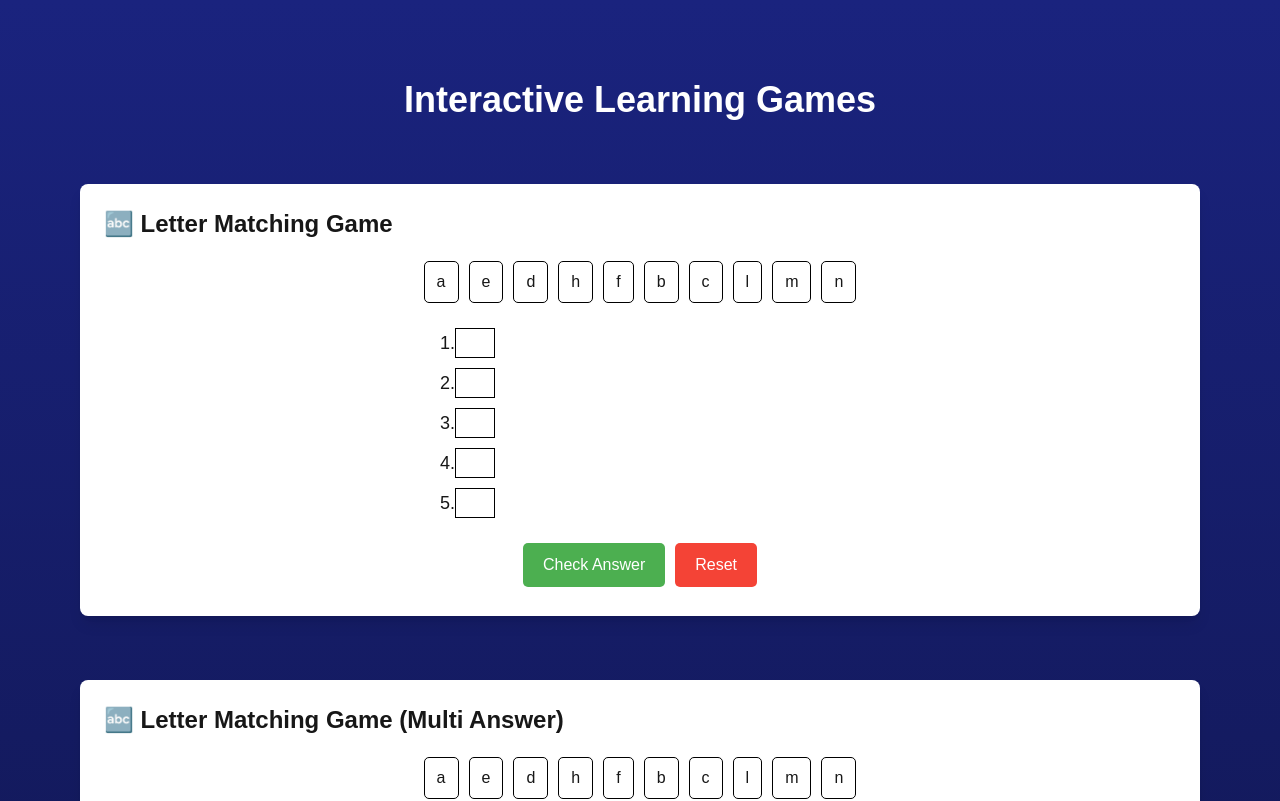
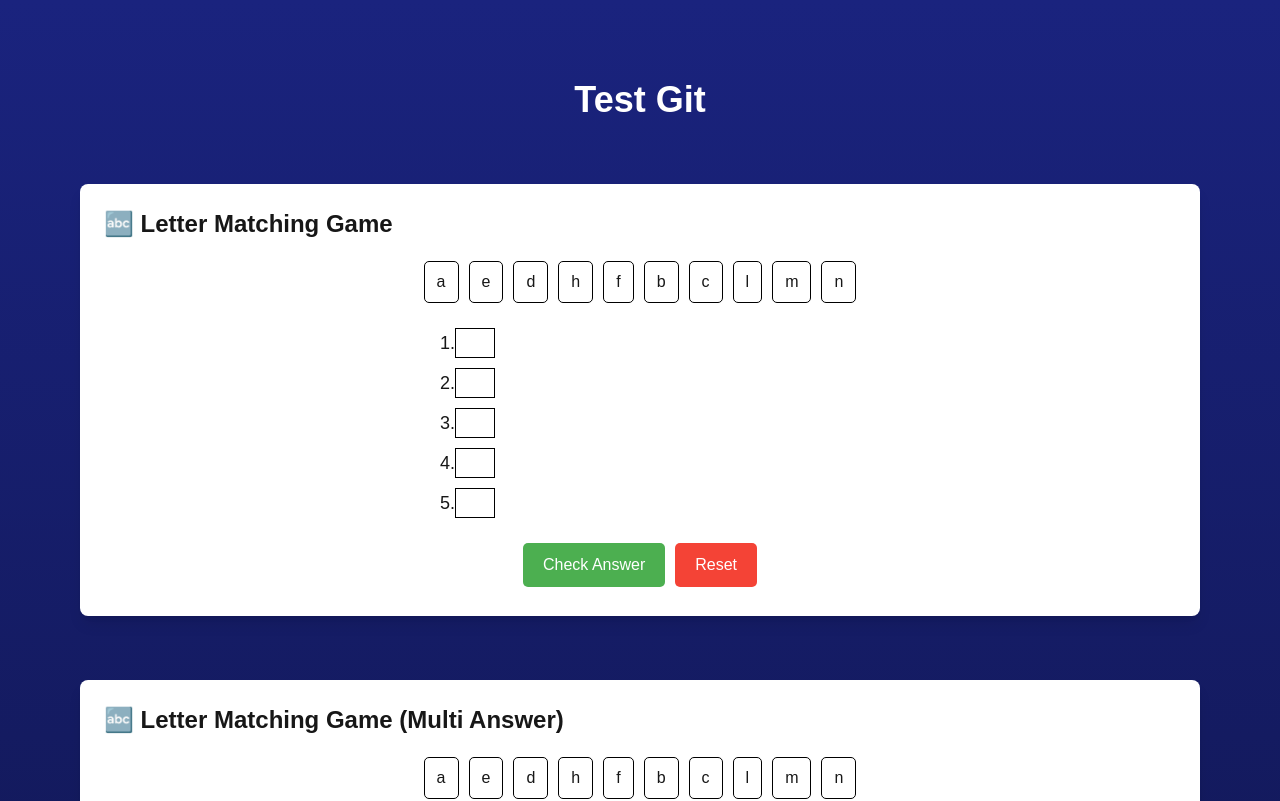
Before and after one commit to Teerapatjundev/R-D-aksorn-tool, a Next.js app: page / in a window 1280 px wide. Shown: the top 801 px of the page. Built offline with nearby package versions, Linux system fonts and the light colour scheme.

Commit message:
test block log file

```diff
--- a/src/app/page.tsx
+++ b/src/app/page.tsx
@@ -16,9 +16,11 @@ export default function Home() {
         background: "linear-gradient(to bottom, #1a237e, #000000)", // น้ำเงิน -> ดำ
       }}
     >
-      <h1 className="text-4xl text-[#fff] font-bold text-center">
+      <h1 className="text-4xl text-[#fff] font-bold text-center">Test Git</h1>
+
+      {/* <h1 className="text-4xl text-[#fff] font-bold text-center">
         Interactive Learning Games
-      </h1>
+      </h1> */}
 
       {/* Letter Matching Game */}
       <section className="bg-white bg-opacity-10 p-6 rounded-lg shadow-lg">
```
